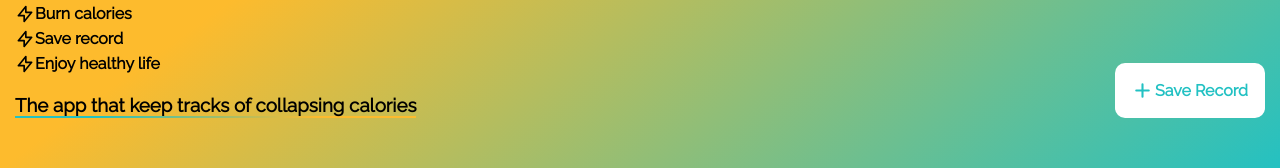
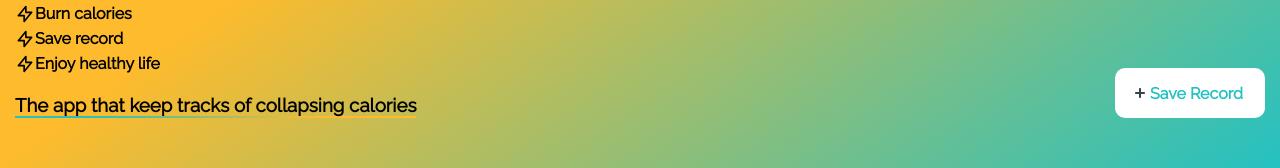
Before and after one commit to HristomirAsenov/calAPPse, a Next.js app: page / in a window 1280 px wide. Shown: the part 145-313 px from the top of the page. Built offline with nearby package versions, Linux system fonts and the light colour scheme.

Commit message:
use SvgIcon in MainButton

```diff
--- a/components/ui/main-button/main-button.js
+++ b/components/ui/main-button/main-button.js
@@ -1,4 +1,5 @@
 import Link from 'next/link';
+import SvgIcon from '../svg-icon';
 
 import classes from './main-button.module.scss'
 
@@ -12,9 +13,7 @@ const MainButton = ({
         return (
             <Link href={ href }>
                 <a className={ classes['main-button'] }>
-                    <svg xmlns="http://www.w3.org/2000/svg" fill="none" viewBox="0 0 24 24" stroke="currentColor">
-                        <path strokeLinecap="round" strokeLinejoin="round" strokeWidth={ 2 } d="M12 6v6m0 0v6m0-6h6m-6 0H6" />
-                    </svg>
+                    <SvgIcon name='plus' />
                     <span>{ children }</span>
                 </a>
             </Link>
@@ -26,9 +25,7 @@ const MainButton = ({
             className={ classes['main-button'] }
             onClick={ onClickHandler }
         >
-            <svg xmlns="http://www.w3.org/2000/svg" fill="none" viewBox="0 0 24 24" stroke="currentColor">
-                <path strokeLinecap="round" strokeLinejoin="round" strokeWidth={ 2 } d="M12 6v6m0 0v6m0-6h6m-6 0H6" />
-            </svg>
+            <SvgIcon name='plus' />
             <span>{ children }</span>
         </button>
     );
--- a/components/ui/main-button/main-button.module.scss
+++ b/components/ui/main-button/main-button.module.scss
@@ -15,13 +15,9 @@
     font-weight: bold;
 
     width: 150px;
+    font-size: 16px;
 
     transition: all 0.2s ease-in;
-
-    svg {
-        flex: 0 0 25px;
-        display: block;
-    }
 
     span {
         flex-grow: 1;
```
